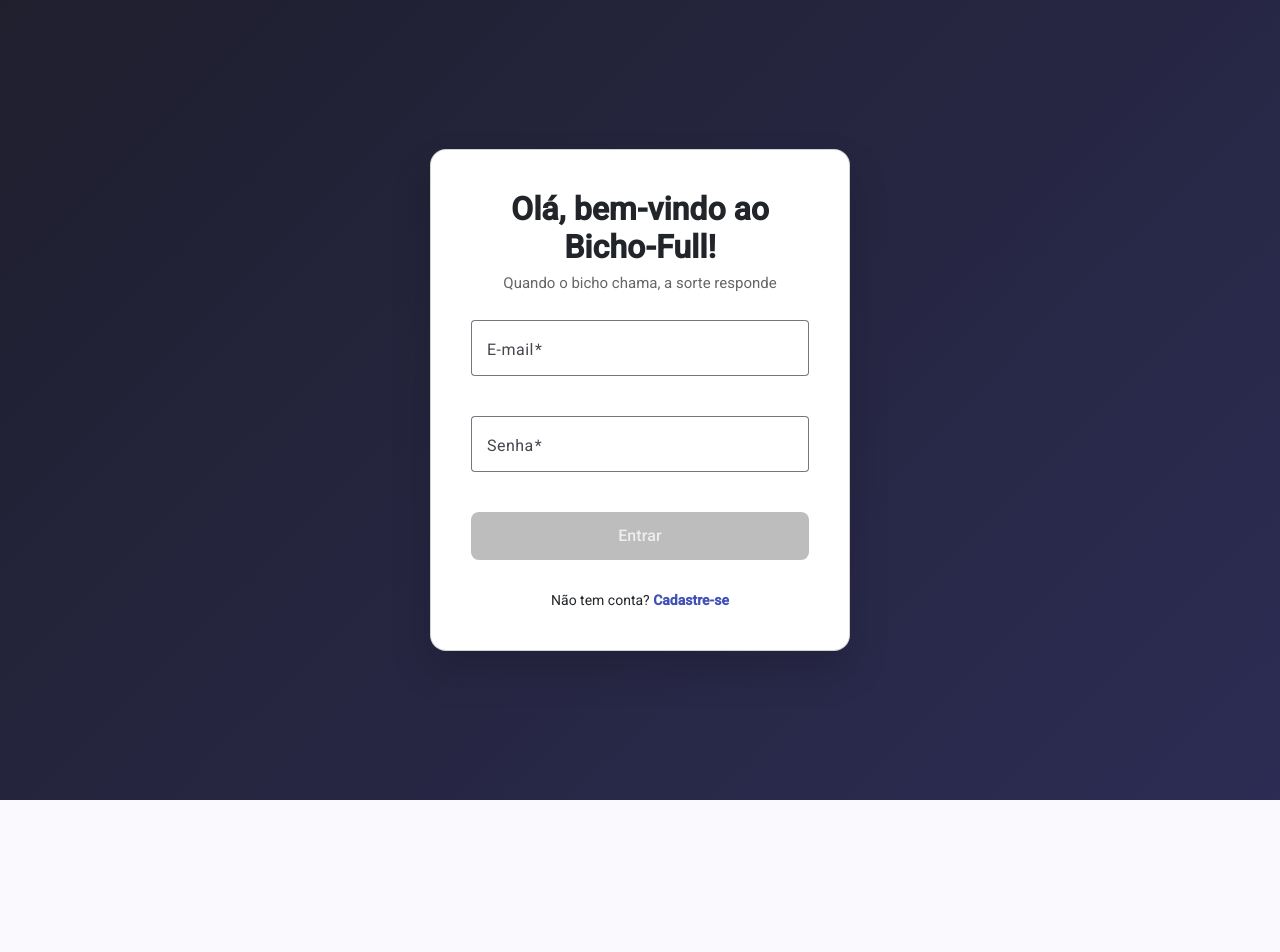
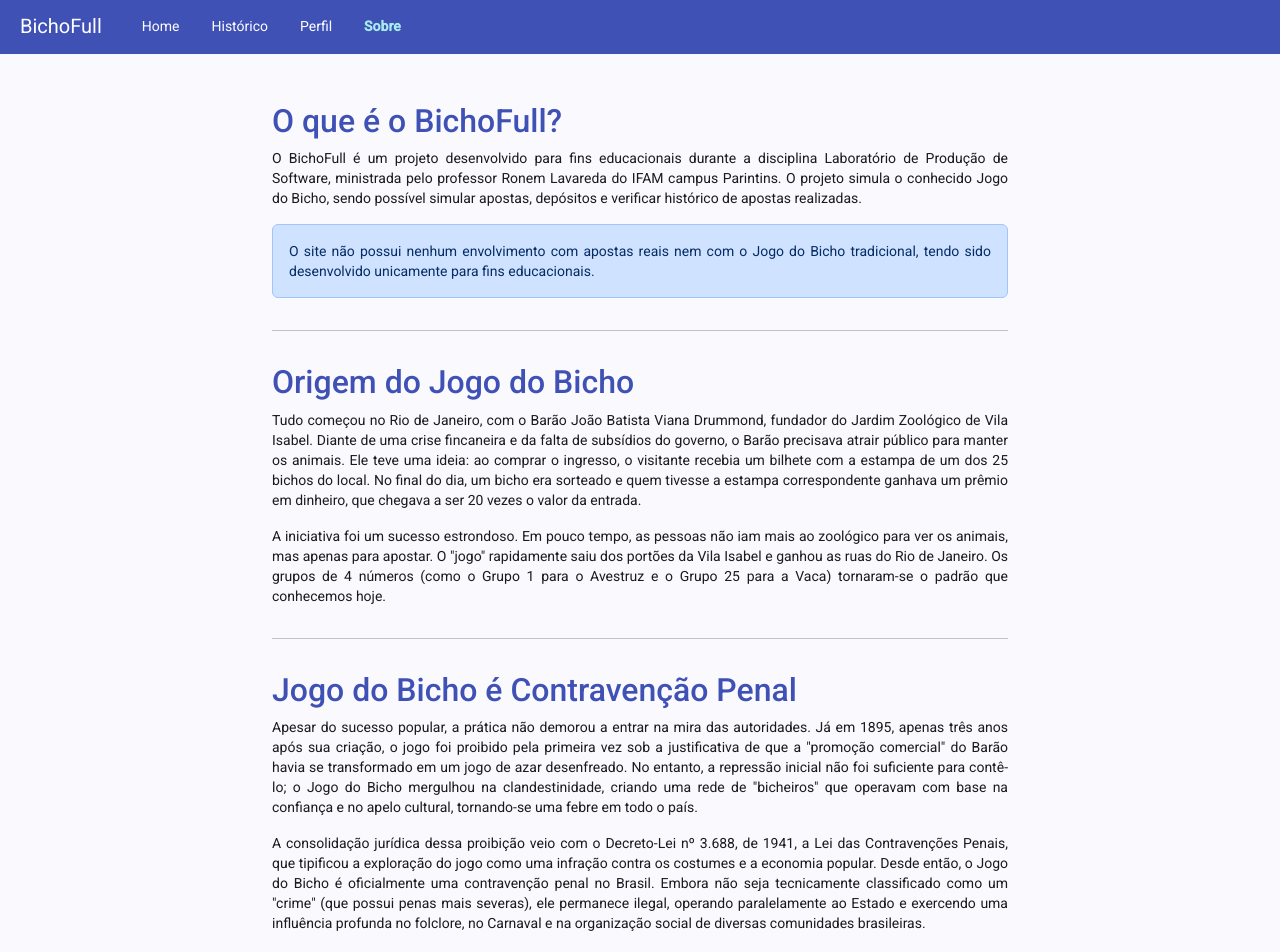
Before and after one commit to matheushnobre/jogo-do-bicho, an Angular app in the folder bichofull-frontend/: page /sobre in a window 1280 px wide. Before the commit this address led to /login. Shown: the top 952 px of the page. Before the commit the page ends 800 px from the top, so only its background shows below. Built offline with nearby package versions, Linux system fonts and the light colour scheme; no server answers.

Commit message:
feat: add about page

```diff
--- a/bichofull-frontend/src/app/app.routes.ts
+++ b/bichofull-frontend/src/app/app.routes.ts
@@ -4,11 +4,13 @@ import { RegisterComponent } from './components/pages/register/register-componen
 import { HomeComponent } from './components/pages/home/home-component';
 import { authGuard } from './guards/auth-guard';
 import { HistoryBetsComponent } from './components/pages/history-bets/history-bets-component';
+import { AboutComponent } from './components/pages/about/about';
 
 export const routes: Routes = [
     { path: "login", component: LoginComponent},
     { path: "register", component: RegisterComponent},
     { path: "home", component: HomeComponent, canActivate: [authGuard]},
     { path: "historico", component: HistoryBetsComponent, canActivate: [authGuard]},
+    { path: "sobre", component: AboutComponent},
     { path: "**", redirectTo: "home" },
 ];
--- a/bichofull-frontend/src/app/components/nav/nav.component.html
+++ b/bichofull-frontend/src/app/components/nav/nav.component.html
@@ -15,6 +15,9 @@
         <li class="nav-item px-2">
           <a class="nav-link" aria-current="page" routerLink="/perfil" routerLinkActive="active">Perfil</a>
         </li>
+        <li class="nav-item px-2">
+          <a class="nav-link" aria-current="page" routerLink="/sobre" routerLinkActive="active">Sobre</a>
+        </li>
       </ul>
 
     </div>
--- /dev/null
+++ b/bichofull-frontend/src/app/components/pages/about/about.html
@@ -0,0 +1,61 @@
+<app-nav></app-nav>
+<div class="container my-5 about-container">
+  <div class="row justify-content-center">
+    <div class="col-md-10 col-lg-8">
+
+      <section class="section-text mb-5">
+        <h2>O que é o BichoFull?</h2>
+        <p>
+          O BichoFull é um projeto desenvolvido para fins educacionais durante a disciplina Laboratório
+          de Produção de Software, ministrada pelo professor Ronem Lavareda do IFAM campus Parintins. O projeto
+          simula o conhecido Jogo do Bicho, sendo possível simular apostas, depósitos e verificar histórico de
+          apostas realizadas.
+        </p>
+
+        <div class="alert alert-primary" role="alert" style="text-align: justify;">
+            O site não possui nenhum envolvimento com apostas reais nem com o Jogo do Bicho tradicional,
+            tendo sido desenvolvido unicamente para fins educacionais.
+        </div>
+
+        <hr class="sep-text">
+
+        <h2>Origem do Jogo do Bicho</h2>
+        <p>
+            Tudo começou no Rio de Janeiro, com o Barão João Batista Viana Drummond, fundador
+            do Jardim Zoológico de Vila Isabel. Diante de uma crise fincaneira e da falta de subsídios do
+            governo, o Barão precisava atrair público para manter os animais. Ele teve uma ideia: ao comprar
+            o ingresso, o visitante recebia um bilhete com a estampa de um dos 25 bichos do local. No final
+            do dia, um bicho era sorteado e quem tivesse a estampa correspondente ganhava um prêmio em dinheiro,
+            que chegava a ser 20 vezes o valor da entrada.
+        </p>
+        <p>
+            A iniciativa foi um sucesso estrondoso. Em pouco tempo, as pessoas não iam mais ao zoológico para
+            ver os animais, mas apenas para apostar. O "jogo" rapidamente saiu dos portões da Vila Isabel e
+            ganhou as ruas do Rio de Janeiro. Os grupos de 4 números (como o Grupo 1 para o Avestruz e o Grupo 25 para a Vaca) tornaram-se o padrão que conhecemos hoje.
+        </p>
+
+        <hr class="sep-text">
+
+        <h2>Jogo do Bicho é Contravenção Penal</h2>
+        <p>
+            Apesar do sucesso popular, a prática não demorou a entrar na mira das autoridades. Já em 1895, apenas
+            três anos após sua criação, o jogo foi proibido pela primeira vez sob a justificativa de que a "promoção
+            comercial" do Barão havia se transformado em um jogo de azar desenfreado. No entanto, a repressão inicial
+            não foi suficiente para contê-lo; o Jogo do Bicho mergulhou na clandestinidade, criando uma rede de
+            "bicheiros" que operavam com base na confiança e no apelo cultural, tornando-se uma febre em todo o país.
+        </p>
+        <p>
+            A consolidação jurídica dessa proibição veio com o Decreto-Lei nº 3.688, de 1941, a Lei das Contravenções
+            Penais, que tipificou a exploração do jogo como uma infração contra os costumes e a economia popular.
+            Desde então, o Jogo do Bicho é oficialmente uma contravenção penal no Brasil. Embora não seja tecnicamente
+            classificado como um "crime" (que possui penas mais severas), ele permanece ilegal, operando paralelamente
+            ao Estado e exercendo uma influência profunda no folclore, no Carnaval e na organização social de diversas
+            comunidades brasileiras.
+        </p>
+
+      </section>
+
+
+    </div>
+  </div>
+</div>
--- /dev/null
+++ b/bichofull-frontend/src/app/components/pages/about/about.scss
@@ -0,0 +1,12 @@
+h2{
+    color: #3f51b5;
+}
+
+p{
+    text-align: justify;
+}
+
+.sep-text{
+    margin-top: 2rem;
+    margin-bottom: 2rem;
+}
--- a/bichofull-frontend/src/app/components/pages/login/login-component.html
+++ b/bichofull-frontend/src/app/components/pages/login/login-component.html
@@ -59,6 +59,13 @@
             Cadastre-se
           </a>
         </span>
+
+        <span>
+          O que é o BichoFull?
+          <a routerLink="/sobre" class="register">
+            Saiba mais
+          </a>
+        </span>
       </div>
 
     </form>
--- a/bichofull-frontend/src/app/components/pages/login/login-component.scss
+++ b/bichofull-frontend/src/app/components/pages/login/login-component.scss
@@ -4,7 +4,7 @@
   display: flex;
   justify-content: center;
   align-items: center;
-  background: linear-gradient(135deg, #1f1f2e, #2c2c54);
+  background: linear-gradient(135deg, #3f51b5, #2c2c54);
   padding: 20px;
 }
 
--- a/bichofull-frontend/src/app/components/pages/register/register-component.scss
+++ b/bichofull-frontend/src/app/components/pages/register/register-component.scss
@@ -4,7 +4,7 @@
   display: flex;
   justify-content: center;
   align-items: center;
-  background: linear-gradient(135deg, #1f1f2e, #2c2c54);
+  background: linear-gradient(135deg, #3f51b5, #2c2c54);
   padding: 20px;
 }
 
```
Also changed, not shown: bichofull-frontend/src/app/components/pages/about/about.ts (added, +13 -0 lines), 1 other file (tests, documents, lock files or other folders).
